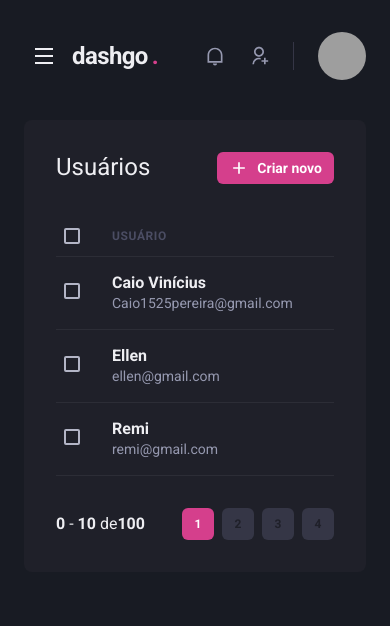
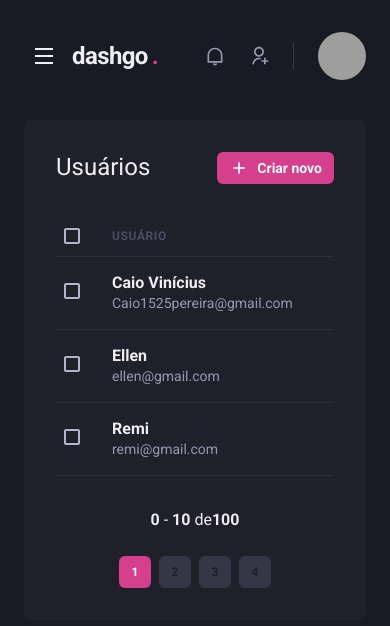
Before and after one commit to CaioVinicius7/dashgo, a Next.js app: page /users in a window 390 px wide. Shown: the top 626 px of the page. Built offline with nearby package versions, Linux system fonts and the light colour scheme; grey boxes are pictures that could not be loaded.

Commit message:
refactor: :iphone: Responsividade no componente Pagination

```diff
--- a/src/components/Pagination/index.tsx
+++ b/src/components/Pagination/index.tsx
@@ -1,11 +1,11 @@
-import { Box, Button, Stack, Text } from "@chakra-ui/react";
+import { Box, Stack, Text } from "@chakra-ui/react";
 
 import { PaginationItem } from "./PaginationItem";
 
 export function Pagination() {
   return (
     <Stack
-      direction="row"
+      direction={["column", "row"]}
       mt="8"
       align="center"
       justify="space-between"
```
